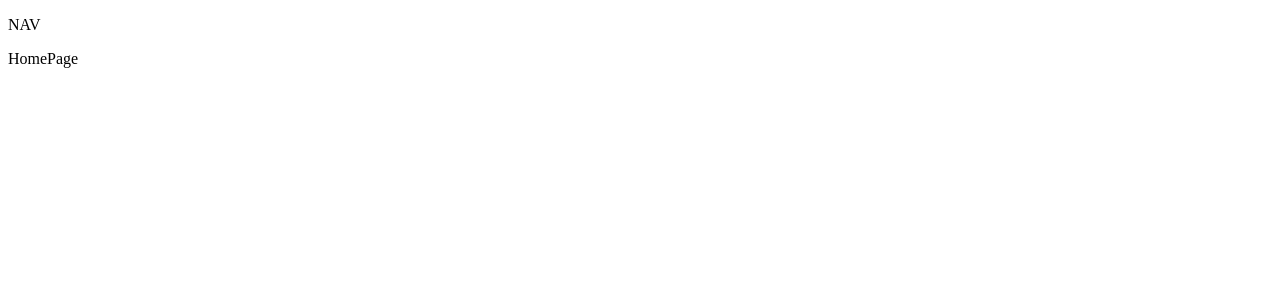
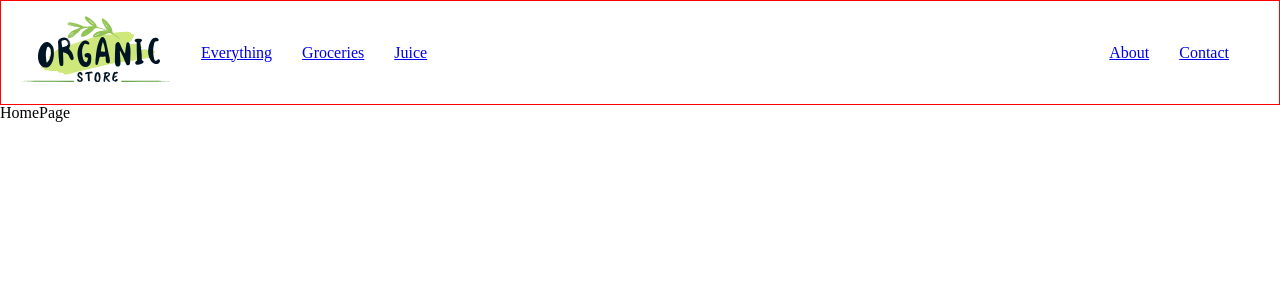
Before and after one commit to stjepanoviccc/organic-shop-ui, a React (Create React App) app: page / in a window 1280 px wide. Shown: the top 300 px of the page. Built offline with nearby package versions, Linux system fonts and the light colour scheme.

Commit message:
started working on navigation

```diff
--- a/package.json
+++ b/package.json
@@ -13,7 +13,7 @@
     "sass": "^1.64.2",
     "web-vitals": "^2.1.4"
   },
-  "homepage": "https://github.com/FreedomFighterr.github.io",
+  "homepage": "https://github.com",
   "scripts": {
     "start": "react-scripts start",
     "build": "react-scripts build",
--- a/src/App.module.scss
+++ /dev/null
@@ -1,3 +0,0 @@
-.flow {
-    color: red;
-}
--- a/src/components/NavigationMenu.js
+++ /dev/null
@@ -1,7 +0,0 @@
-const NavigationMenu = () => {
-    return (
-        <p>NAV</p>
-    );
-}
-
-export default NavigationMenu;
--- /dev/null
+++ b/src/components/navigation/HamburgerMenu.js
@@ -0,0 +1,30 @@
+import { Link } from 'react-router-dom';
+import styles from './HamburgerMenu.module.scss';
+
+const HamburgerMenu = () => {
+    return (
+        <div className={styles.hamburgerMenu}>
+            <div className={styles.left}>
+                <Link to="/everything">
+                    <p>Everything</p>
+                </Link>
+                <Link to="/everything">
+                    <p>Groceries</p>
+                </Link>
+                <Link to="/everything">
+                    <p>Juice</p>
+                </Link>
+            </div>
+            <div className={styles.right}>
+                <Link to="/about">
+                    <p>About</p>
+                </Link>
+                <Link to="/contact">
+                    <p>Contact</p>
+                </Link>
+            </div>
+        </div>
+    )
+};
+
+export default HamburgerMenu;
--- /dev/null
+++ b/src/components/navigation/HamburgerMenu.module.scss
@@ -0,0 +1,21 @@
+.hamburgerMenu {
+    display: flex;
+    align-items: center;
+    width: 100%;
+}
+
+.left {
+    display: flex;
+    justify-content: start;
+    gap: 30px;
+    padding-left: 30px;
+    width: 100%;
+}
+
+.right {
+    display: flex;
+    justify-content: end;
+    gap: 30px;
+    padding-right: 30px;
+    width: 100%;
+}
--- /dev/null
+++ b/src/components/navigation/NavigationMenu.js
@@ -0,0 +1,19 @@
+import { Link } from 'react-router-dom';
+import HamburgerMenu from './HamburgerMenu';
+import styles from './NavigationMenu.module.scss';
+import Logo from "../../assets/images/organic-store-logo5.svg";
+
+const NavigationMenu = () => {
+    const classNames = `${styles.wrap} ${styles.nav}`
+    return (
+        <div className={classNames}>
+            <Link to="/">
+                <img src={Logo} alt="logo" className={styles.logo} />
+            </Link>
+            <HamburgerMenu />
+
+        </div>
+    );
+}
+
+export default NavigationMenu;
--- /dev/null
+++ b/src/components/navigation/NavigationMenu.module.scss
@@ -0,0 +1,13 @@
+.wrap {
+    padding: 15px 20px;
+}
+
+.nav {
+    border: 1px solid red;
+    display: flex;
+}
+
+.logo {
+    width: 150px;
+    height: 70px;
+}
--- a/src/index.js
+++ b/src/index.js
@@ -1,6 +1,7 @@
 import React from 'react';
 import ReactDOM from 'react-dom/client';
 import App from './App';
+import './scss/base/Reset.module.scss';
 
 const root = ReactDOM.createRoot(document.getElementById('root'));
 root.render(
--- a/src/pages/Root.js
+++ b/src/pages/Root.js
@@ -1,5 +1,5 @@
 import { Outlet } from 'react-router-dom';
-import NavigationMenu from "../components/NavigationMenu";
+import NavigationMenu from "../components/navigation/NavigationMenu";
 
 const RootLayout = () => {
     return (
--- /dev/null
+++ b/src/scss/base/Reset.module.scss
@@ -0,0 +1,43 @@
+html, body, div, span, applet, object, iframe,
+h1, h2, h3, h4, h5, h6, p, blockquote, pre,
+a, abbr, acronym, address, big, cite, code,
+del, dfn, em, img, ins, kbd, q, s, samp,
+small, strike, strong, sub, sup, tt, var,
+b, u, i, center,
+dl, dt, dd, ol, ul, li,
+fieldset, form, label, legend,
+table, caption, tbody, tfoot, thead, tr, th, td,
+article, aside, canvas, details, embed,
+figure, figcaption, footer, header, hgroup,
+menu, nav, output, ruby, section, summary,
+time, mark, audio, video {
+	margin: 0;
+	padding: 0;
+	border: 0;
+	font-size: 100%;
+	font: inherit;
+	vertical-align: baseline;
+}
+/* HTML5 display-role reset for older browsers */
+article, aside, details, figcaption, figure,
+footer, header, hgroup, menu, nav, section {
+	display: block;
+}
+body {
+	line-height: 1;
+}
+ol, ul {
+	list-style: none;
+}
+blockquote, q {
+	quotes: none;
+}
+blockquote:before, blockquote:after,
+q:before, q:after {
+	content: '';
+	content: none;
+}
+table {
+	border-collapse: collapse;
+	border-spacing: 0;
+}
```
Also changed, not shown: src/scss/info.txt (added).
